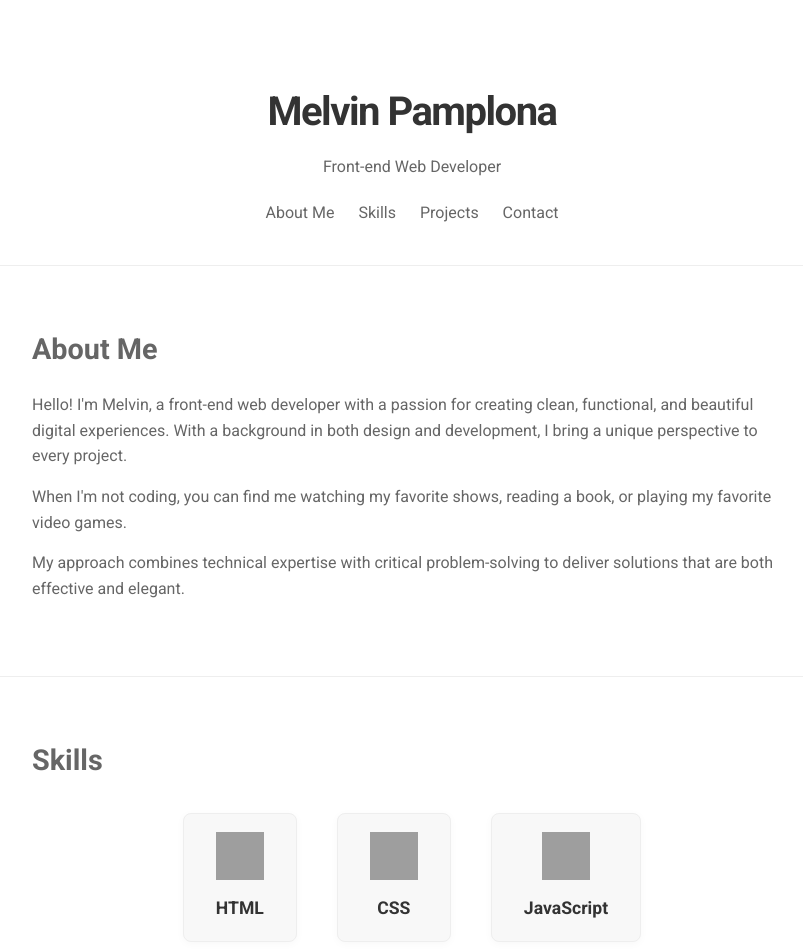
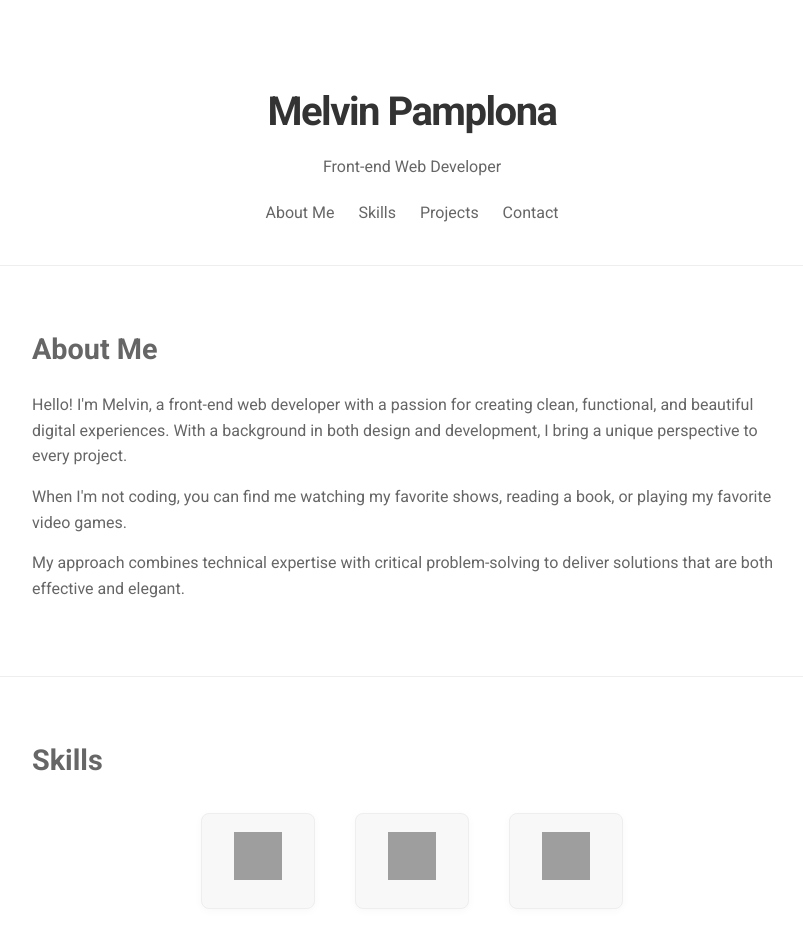
Before and after one commit to melvinp23/portfolio, a plain HTML site: page index.html in a window 1280 px wide. Shown: the top 952 px of the page, without its empty margins (228-1031 px from the left). Drawn offline with Linux system fonts and the light colour scheme; grey boxes are pictures that could not be loaded.

Commit message:
remove skills icon text

```diff
--- a/index.html
+++ b/index.html
@@ -48,19 +48,15 @@
                     <li>
                         <img src="https://cdn.jsdelivr.net/gh/devicons/devicon/icons/html5/html5-original.svg"
                             alt="HTML5 Logo" class="skill-logo">
-                        <span>HTML</span>
                     </li>
                     <li>
                         <img src="https://cdn.jsdelivr.net/gh/devicons/devicon/icons/css3/css3-original.svg"
                             alt="CSS3 Logo" class="skill-logo">
-                        <span>CSS</span>
                     </li>
                     <li>
                         <img src="https://cdn.jsdelivr.net/gh/devicons/devicon/icons/javascript/javascript-original.svg"
                             alt="JavaScript Logo" class="skill-logo">
-                        <span>JavaScript</span>
                     </li>
-
                 </ul>
             </div>
         </section>
```
